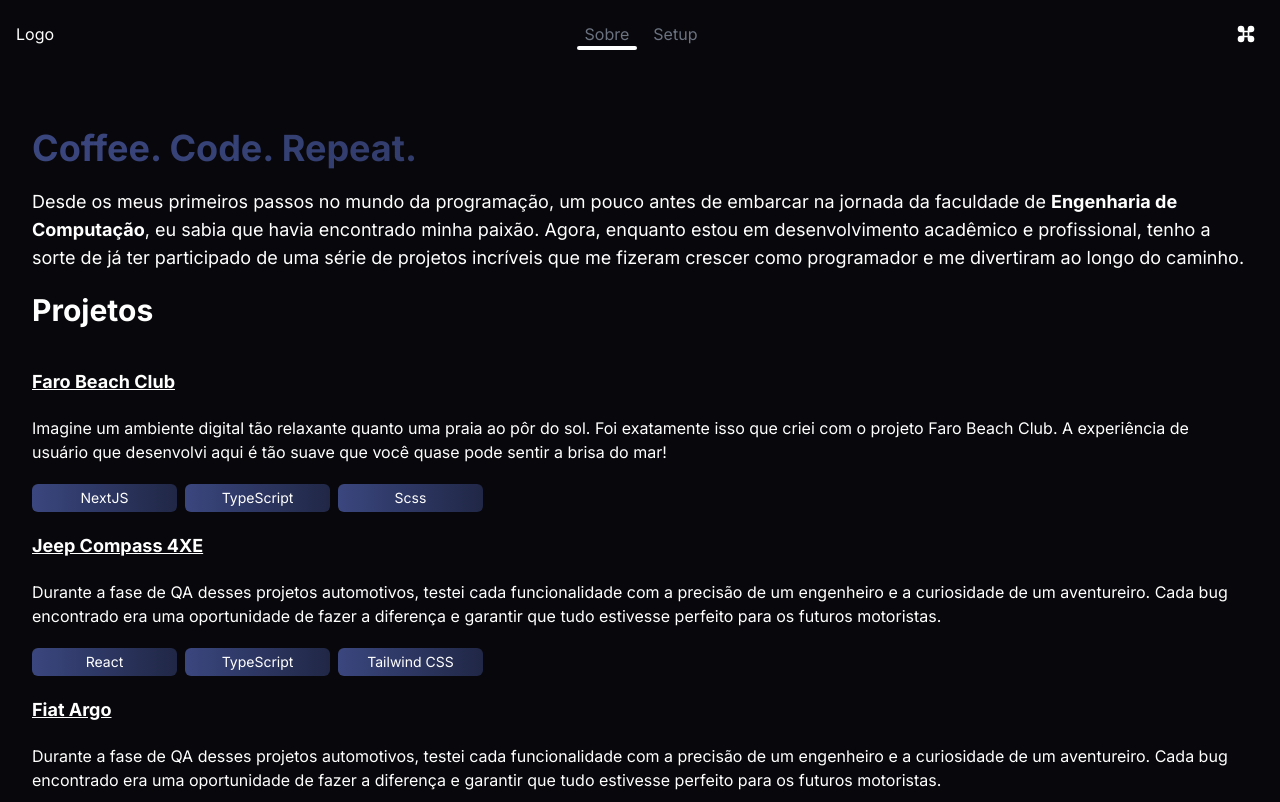
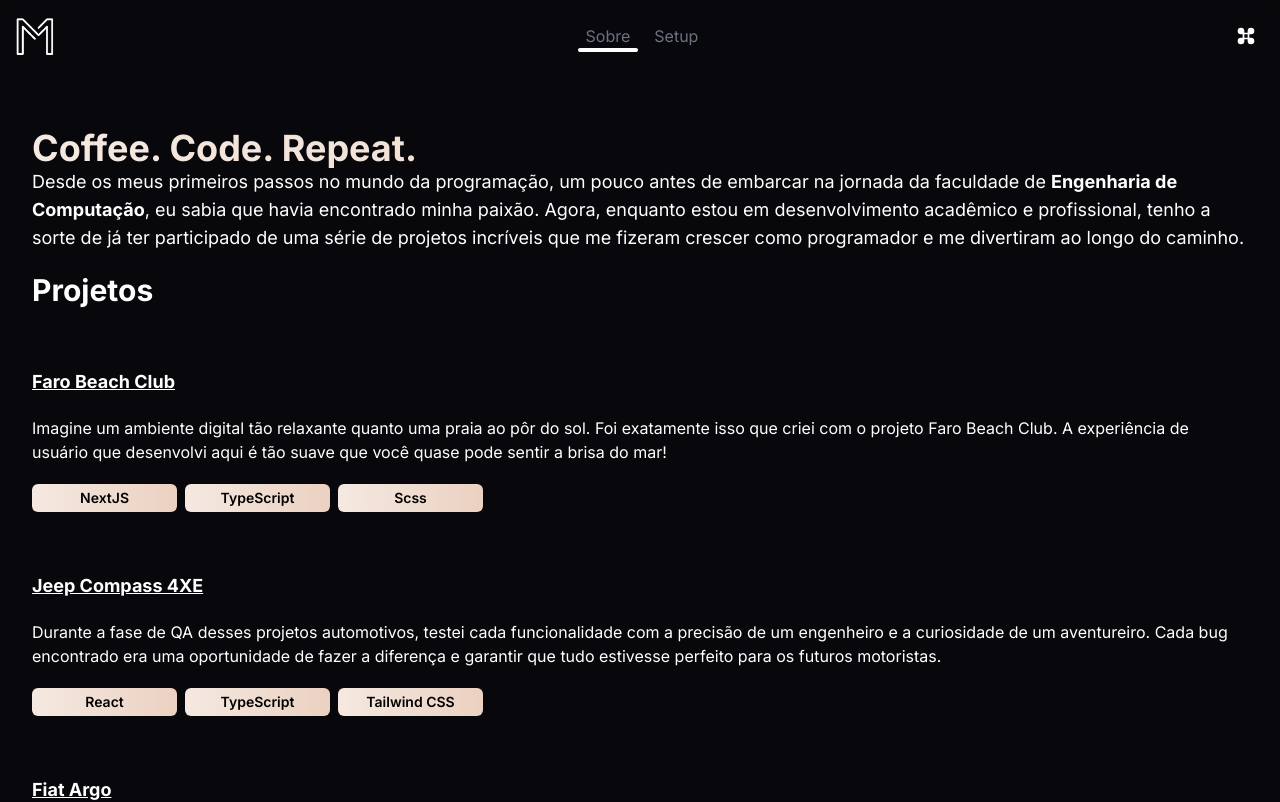
Before and after one commit to MarceloBxD/bracetdev, a Next.js app: page /sobre in a window 1280 px wide. Shown: the top 802 px of the page. Built offline with nearby package versions, Linux system fonts and the light colour scheme.

Commit message:
feat: adding blur at header

```diff
--- a/components/Command/index.tsx
+++ b/components/Command/index.tsx
@@ -53,20 +53,6 @@
     },
   ];
 
-  useEffect(() => {
-    const handleClickOutside = (event: MouseEvent) => {
-      if (commandRef.current && !commandRef.current.contains(event.target)) {
-        setShowCommandBar(false);
-      }
-    };
-
-    document.addEventListener("mousedown", handleClickOutside);
-
-    return () => {
-      document.removeEventListener("mousedown", handleClickOutside);
-    };
-  }, []);
-
   return (
     <Cmd
       ref={commandRef}
@@ -100,7 +86,13 @@
         <CommandSeparator className="mt-2" />
         <CommandGroup heading="Navegação">
           {NAV_DATA.map((nav) => (
-            <Link href={nav.href} key={nav.name}>
+            <Link
+              onClick={() => {
+                setShowCommandBar(false);
+              }}
+              href={nav.href}
+              key={nav.name}
+            >
               <CommandItem className="group cursor-pointer hover:bg-zinc-700 p-2">
                 <nav.icon className="mr-2 h-4 w-4 text-white" />
                 <span className="text-white">{nav.name}</span>
--- a/components/Header/index.tsx
+++ b/components/Header/index.tsx
@@ -4,6 +4,7 @@
 import Link from "next/link";
 import { usePathname } from "next/navigation";
 import React from "react";
+import Image from "next/image";
 
 const NAV_HEADER = [
   { name: "Sobre", path: "/sobre" },
@@ -15,10 +16,30 @@
   const { setShowCommandBar } = useCommand();
 
   return (
-    <header className="flex w-full justify-between items-center text-white fixed top-4 px-4">
-      <Link href="/">
-        <div>Logo</div>
-      </Link>
+    <header
+      style={{
+        display: "flex",
+        width: "100%",
+        justifyContent: "space-between",
+        alignItems: "center",
+        color: "#fff",
+        position: "fixed",
+        top: "4",
+        padding: "16px",
+        backdropFilter: "blur(5px)",
+        WebkitBackdropFilter: "blur(5px)",
+      }}
+    >
+      <div className="relative w-10 h-10">
+        <Link href="/">
+          <Image
+            className="w-8 h-8 object-cover bg-center  cursor-pointer"
+            src="/bracet.png"
+            alt="Logo"
+            layout="fill"
+          />
+        </Link>
+      </div>
       <nav className="flex gap-2">
         {NAV_HEADER.map((nav) => (
           <a
--- a/components/SocialMedias/index.tsx
+++ b/components/SocialMedias/index.tsx
@@ -1,7 +1,5 @@
 "use client";
 
-import { Josefin_Slab } from "next/font/google";
-import { useState } from "react";
 import { socialMedias } from "@/data/social-medias";
 
 // const JosefinSlab = Josefin_Slab({ subsets: ["latin"] });
@@ -9,7 +7,7 @@
 const SocialMedias = () => {
   return (
     <footer
-      className={`flex justify-center  py-3 items-center gap-8 mb-5 text-white w-full`}
+      className={`flex justify-center items-center gap-8 mb-5 text-white w-full`}
     >
       {socialMedias.map((socialMedia) => (
         <div className="flex items-center gap-2" key={socialMedia.name}>
--- a/src/app/sobre/page.tsx
+++ b/src/app/sobre/page.tsx
@@ -13,11 +13,18 @@
       transition={{ duration: 1 }}
       className="flex container flex-col justify-center pt-32 text-white"
     >
-      <ColorfulTitle colors={["#3A467E", "#202746"]} text={ABOUT_DATA.title} />
+      <ColorfulTitle colors={["#F5E9E1", "#EBD1C1"]} text={ABOUT_DATA.title} />
       {ABOUT_DATA.description}
       {ABOUT_DATA.projects.title}
-      {ABOUT_DATA.projects.items.map((item) => (
-        <div key={item.title}>
+      {ABOUT_DATA.projects.items.map((item, index) => (
+        <motion.div
+          initial={{ x: -100, opacity: 0 }}
+          whileInView={{ x: 0, opacity: 1 }}
+          transition={{ duration: 0.5 }}
+          className="my-5"
+          key={index}
+          viewport={{ once: true, amount: 0.5 }}
+        >
           <Link href={item.href}>
             <h2
               className="
@@ -52,17 +59,18 @@
                 className="
                 text-sm
                 bg-gradient-to-r
-                from-[#3A467E]
-                to-[#202746]
+                from-[#F5E9E1]
+                to-[#EBD1C1]
                 rounded-md
                 p-1
-                text-white
+                text-black
+                font-semibold
                 text-center
                 transition-all
                 duration-300
                 ease-in-out
-                hover:from-[#202746]
-                hover:to-[#3A467E]
+                hover:from-[#EBD1C1]
+                hover:to-[#F5E9E1]
               "
                 key={tag}
               >
@@ -70,7 +78,7 @@
               </li>
             ))}
           </ul>
-        </div>
+        </motion.div>
       ))}
     </motion.div>
   );
--- a/src/data/about.tsx
+++ b/src/data/about.tsx
@@ -1,5 +1,5 @@
 export const ABOUT_DATA = {
-  title: <h1 className="text-4xl font-bold mb-5">Coffee. Code. Repeat.</h1>,
+  title: <span className="text-4xl font-bold mb-5">Coffee. Code. Repeat.</span>,
   description: (
     <p className="text-lg ">
       Desde os meus primeiros passos no mundo da programação, um pouco antes de
```
Also changed, not shown: public/bracet.png (added).
